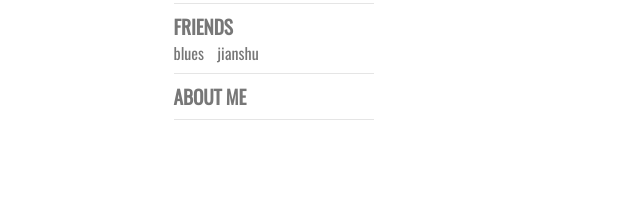
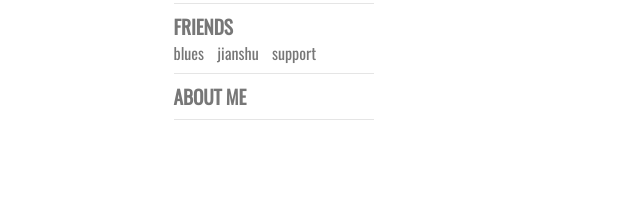
Before and after one commit to HZKSuperman/HZKSuperman.github.io, a plain HTML site: page index.html in a window 1280 px wide. Shown: the part 775-986 px from the top of the page, 0-640 px from the left. Drawn offline with nearby package versions, Linux system fonts and the light colour scheme; some packages are replaced by stand-ins of ours; a script that the page names is missing; a web font is replaced by a local one.

Commit message:
Site updated: 2018-11-02 09:41:16

```diff
--- a/index.html
+++ b/index.html
@@ -475,6 +475,12 @@ More...
                     </span>
 
 
+
+                    <span>
+                        <a href="http://www.wjdiankong.cn/" target="_black">support</a>
+                    </span>
+
+
         </div>
 
 
```
